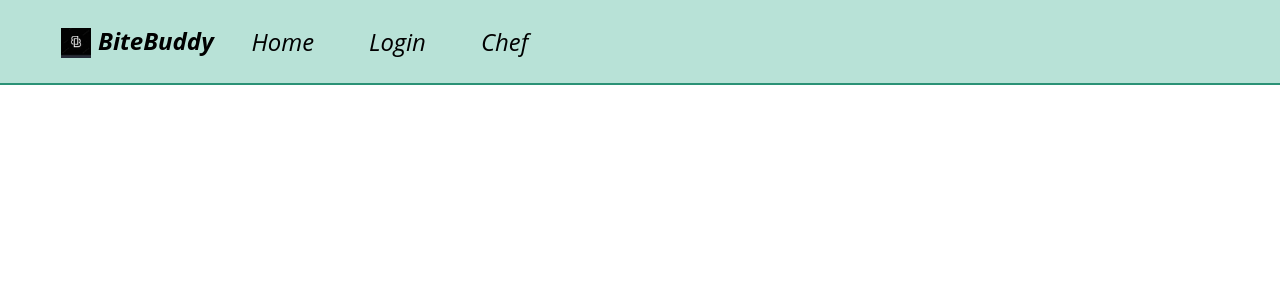
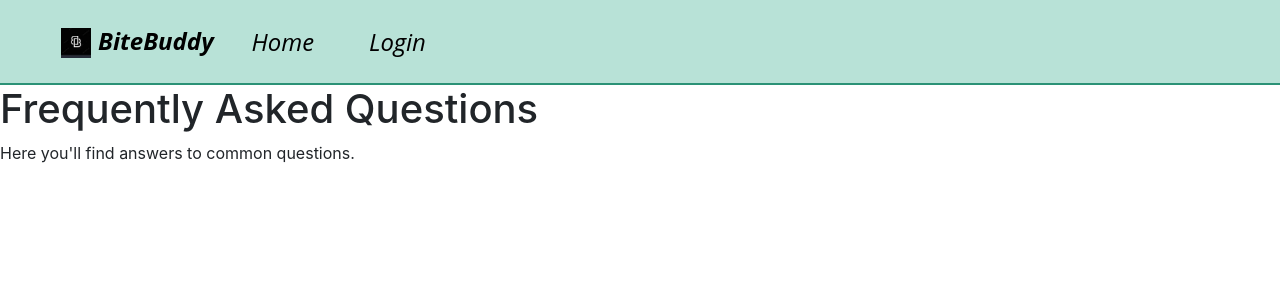
Before and after one commit to Ha1qua/BiteBuddy, a React (Create React App) app in the folder Client/bitebuddy/: page /faq in a window 1280 px wide. Shown: the top 300 px of the page. Built offline with nearby package versions, Linux system fonts and the light colour scheme.

Commit message:
adding navlink FAQs

```diff
--- a/Client/bitebuddy/src/App.js
+++ b/Client/bitebuddy/src/App.js
@@ -11,6 +11,7 @@ import Chef from "./components/Chef";
 import Review from "./components/Reviews";
 import Insights from "./components/Insights";
 import Testcase from "./components/Testcase";
+import FAQ from "./components/FAQ";
 
 function App() {
   const [chefMessages, setChefMessages] = useState([]);
@@ -39,6 +40,7 @@ function App() {
         />
         <Route path="/review" element={<Review />} />
         <Route path="/testcase" element={<Testcase />} />
+        <Route path="/faq" element={<FAQ />} />
 
         {/* Add more routes as needed */}
       </Routes>
--- /dev/null
+++ b/Client/bitebuddy/src/components/FAQ.js
@@ -0,0 +1,12 @@
+import React from "react";
+
+const FAQ = () => {
+  return (
+    <div>
+      <h1>Frequently Asked Questions</h1>
+      <p>Here you'll find answers to common questions.</p>
+    </div>
+  );
+};
+
+export default FAQ;
--- a/Client/bitebuddy/src/components/Navbar.js
+++ b/Client/bitebuddy/src/components/Navbar.js
@@ -6,7 +6,7 @@ function Navbar() {
   const [visibleLinks, setVisibleLinks] = useState([]);
 
   useEffect(() => {
-    const navLinks = ["Home", "Login", "Chef", "TestCaseResult"];
+    const navLinks = ["Home", "Login", "Chef", "TestCaseResult", "FAQ"];
     let delay = 2000; // 2 seconds
 
     const showLinkWithDelay = (link, index) => {
@@ -99,6 +99,13 @@ function Navbar() {
                 </Link>
               </li>
             )}
+            {visibleLinks.includes("FAQ") && (
+              <li className="nav-item">
+                <Link className="nav-link" to="/faq">
+                  FAQ
+                </Link>
+              </li>
+            )}
           </ul>
         </div>
       </div>
--- a/Client/bitebuddy/src/navworker.js
+++ b/Client/bitebuddy/src/navworker.js
@@ -1,7 +1,7 @@
 /* eslint-disable no-restricted-globals */
 
 self.onmessage = function () {
-  const navLinks = ["Home", "Login", "Chef", "TestCaseResult"];
+  const navLinks = ["Home", "Login", "Chef", "TestCaseResult", "FAQ"];
   let delay = 2000;
 
   navLinks.forEach((link, index) => {
```
